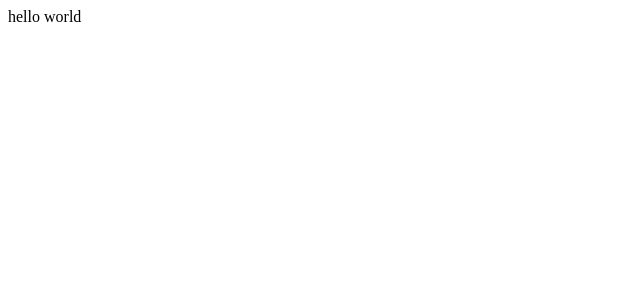
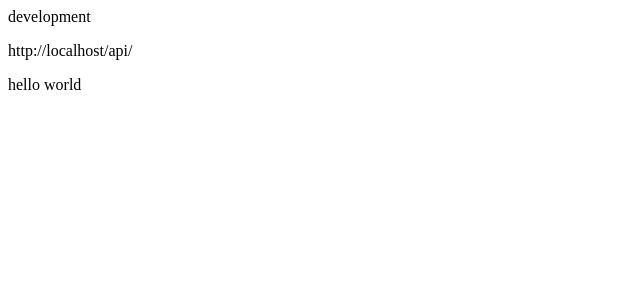
Before and after one commit to MuhammedBeraatKildaci/react-proje, a React (Create React App) app: page / in a window 1280 px wide. Shown: the top 300 px of the page, without its empty margins (0-640 px from the left). Built offline with nearby package versions, Linux system fonts and the light colour scheme.

Commit message:
development and production enviroment variables

```diff
--- a/src/App.js
+++ b/src/App.js
@@ -1,7 +1,18 @@
 function App() {
   return (
     <>
-      hello world
+    <div>{process.env.NODE_ENV}</div>
+    <p>{process.env.REACT_APP_API_URL}</p>
+    <p>{console.log(process.env.REACT_APP_API_URL)}</p>
+       hello world
+
+       {
+        process.env.NODE_ENV === 'production' && (
+          <>
+            <div>Merhaba dünya</div>
+          </>
+        )
+       }
     </>
   );
 }
```
Also changed, not shown: 2 other files (tests, documents, lock files or other folders).
